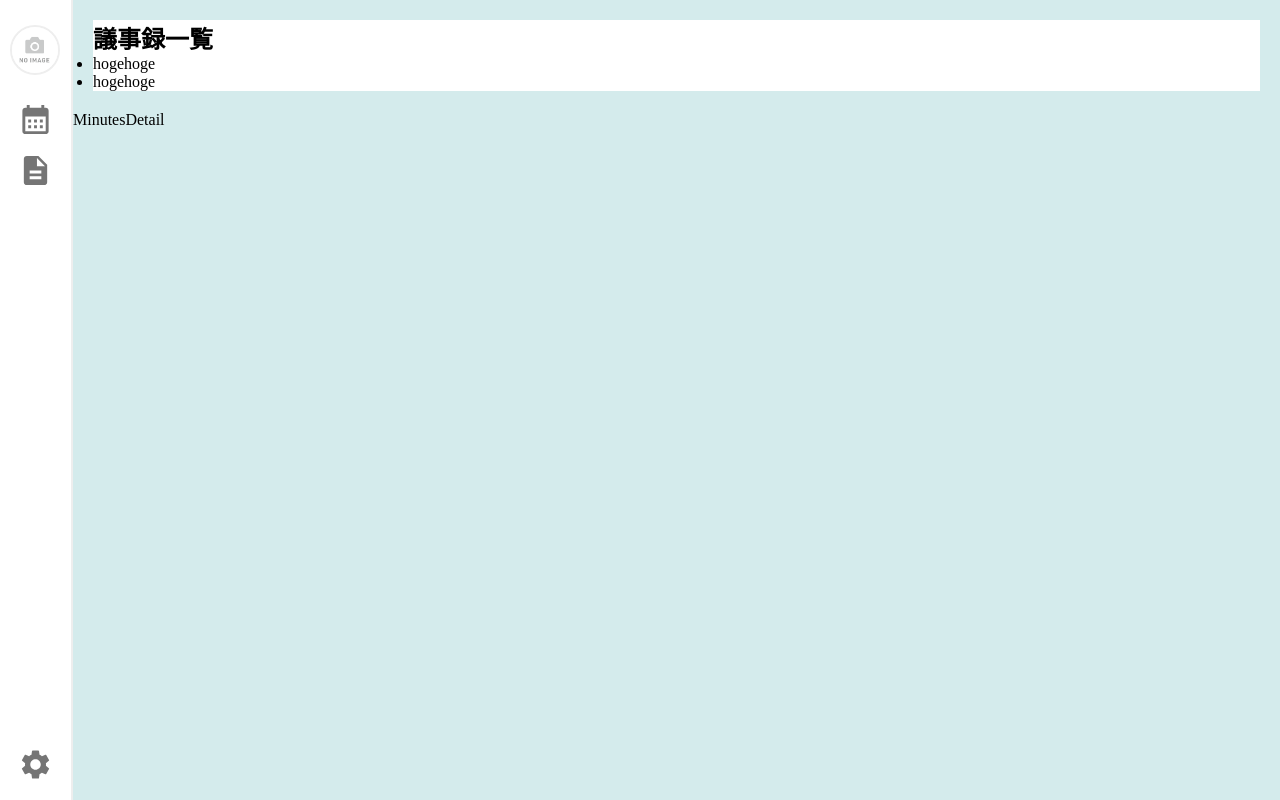
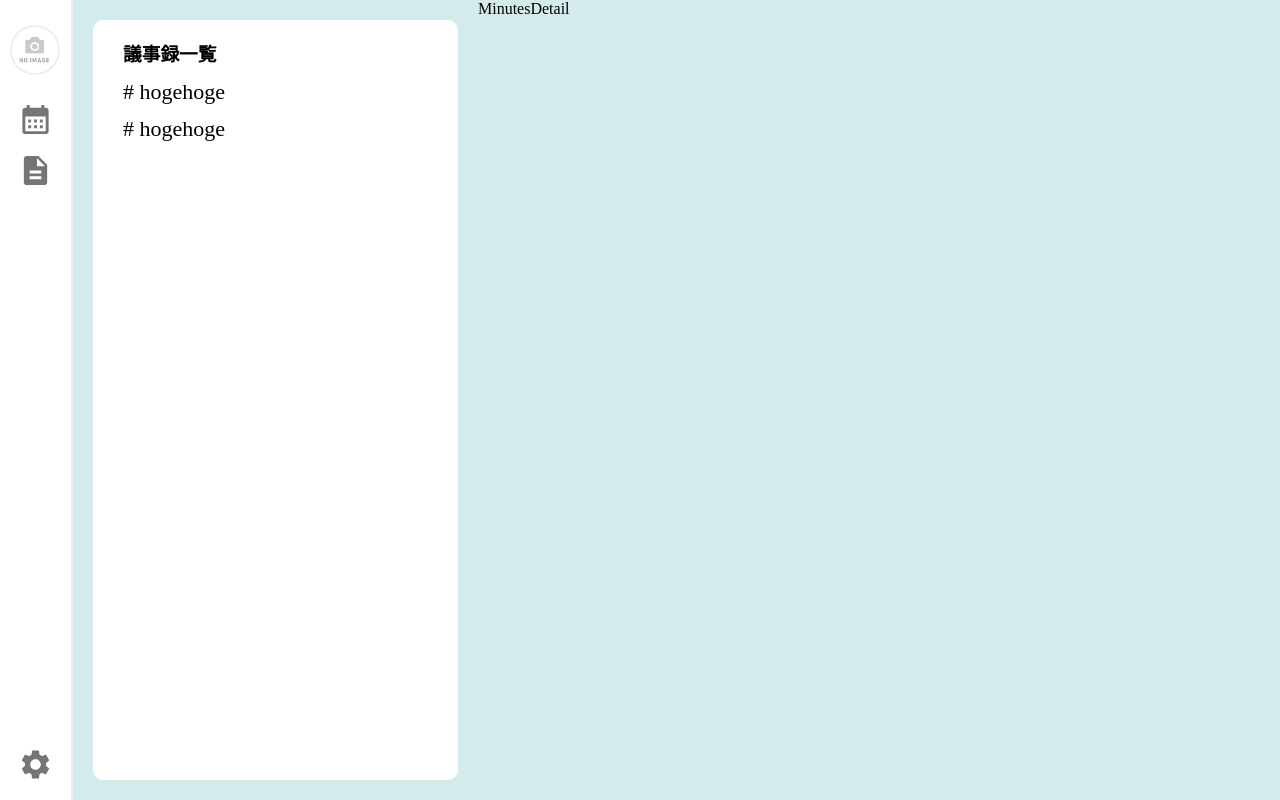
Before and after one commit to Mayu0628/TechRead_NextJS, a Next.js app: page / in a window 1280 px wide. Built offline with nearby package versions, Linux system fonts and the light colour scheme.

Commit message:
feat: Update ChapterList styles for better readability and user experience

```diff
--- a/src/app/features/Toppage/ChapterList/component/ChapterList.module.css
+++ b/src/app/features/Toppage/ChapterList/component/ChapterList.module.css
@@ -1,4 +1,32 @@
 .chapterlistcontainer {
+  width: 365px;
   background-color: #fff;
   margin: 20px;
+  padding: 19px 10px;
+  border-radius: 10px;
+  height: calc(100vh - 40px);
+  overflow-y: auto;
 }
+
+.chapterlistcontainer h3 {
+  margin: 0 0 10px 0;
+  padding: 0 20px;
+}
+
+.chapterlistcontainer ul {
+  list-style-type: none;
+  padding: 0;
+  margin: 0;
+}
+
+.chapterlistcontainer li {
+  margin: 5px 0;
+  padding: 3px 20px;
+  font-size: 22px;
+  border-radius: 10px;
+}
+
+.chapterlistcontainer li:hover {
+  background-color: #abd6d8;
+  color: #fff;
+}
--- a/src/app/features/Toppage/ChapterList/component/ChapterList.tsx
+++ b/src/app/features/Toppage/ChapterList/component/ChapterList.tsx
@@ -1,13 +1,14 @@
 import styles from "@/features/Toppage/ChapterList/component/ChapterList.module.css";
+import "@/styles/globals.css";
 
 const ChapterList = () => {
   return (
     <div className={styles.chapterlistcontainer}>
-      <h2>議事録一覧</h2>
+      <h3>議事録一覧</h3>
       <div className="">
         <ul>
-          <li>hogehoge</li>
-          <li>hogehoge</li>
+          <li># hogehoge</li>
+          <li># hogehoge</li>
         </ul>
       </div>
     </div>
--- a/src/app/styles/globals.css
+++ b/src/app/styles/globals.css
@@ -9,6 +9,10 @@ body {
   display: flex;
   height: 100vh;
   overflow: hidden;
+}
+
+li {
+  list-style: none;
 }
 
 .sidebarContainer {
@@ -30,7 +34,4 @@ body {
 
 .maincontainer {
   display: flex;
-  flex-direction: column;
-  width: 100%;
-  height: 100%;
 }
```
